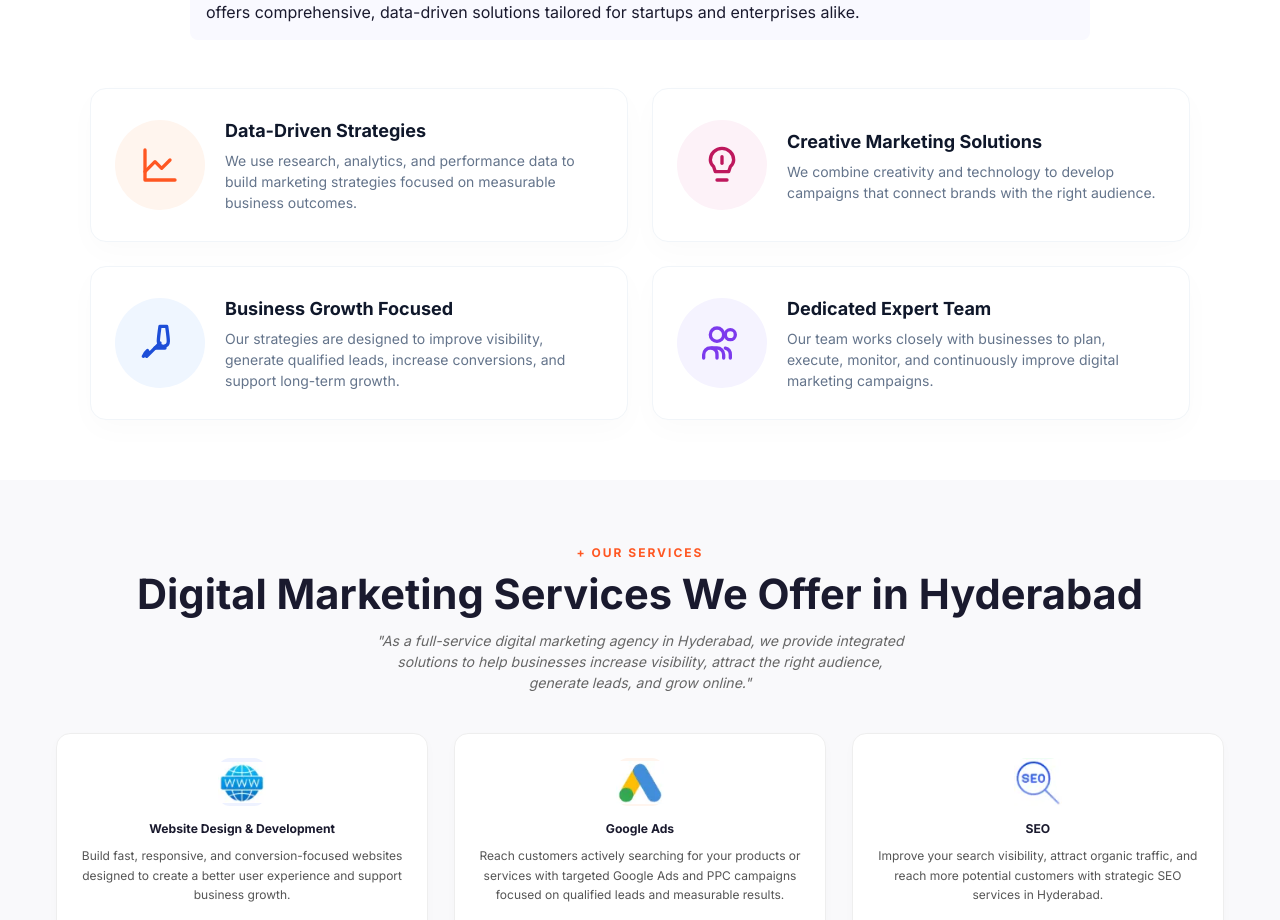
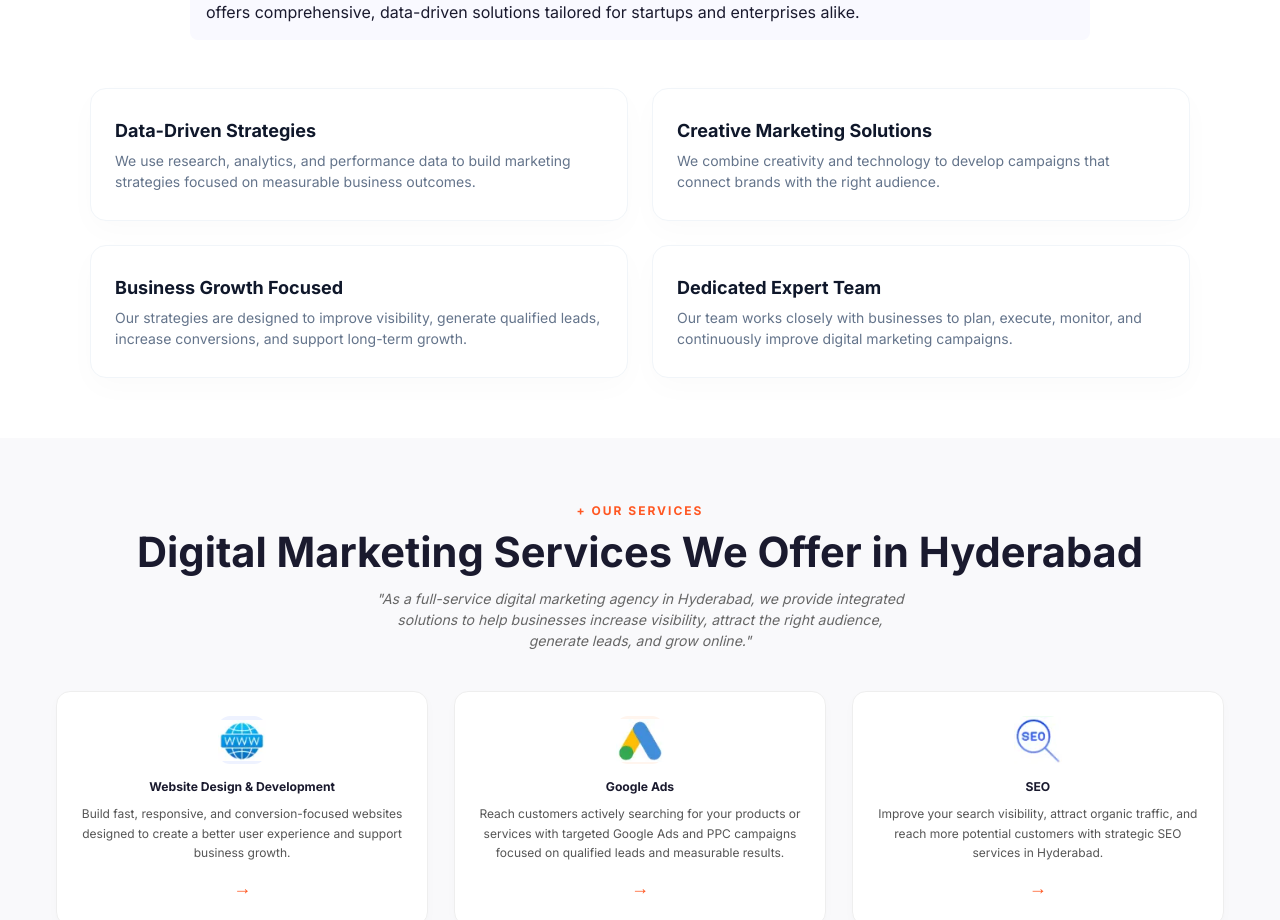
Before and after one commit to Srinivasaraot20/tenx, a Next.js app: page / in a window 1280 px wide. Shown: the part 1330-2250 px from the top of the page. Built offline with nearby package versions, Linux system fonts and the light colour scheme; no server answers.

Commit message:
style: remove SVG icons from About.js feature cards

```diff
--- a/src/components/About.js
+++ b/src/components/About.js
@@ -71,22 +71,7 @@ export default function About() {
             gap: "20px"
           }}>
 
-            <div style={{
-              width: "90px",
-              height: "90px",
-              borderRadius: "50%",
-              background: "#fff5ee",
-              display: "flex",
-              alignItems: "center",
-              justifyContent: "center",
-              flexShrink: 0,
-              position: "relative"
-            }}>
-              <svg width="40" height="40" viewBox="0 0 24 24" fill="none" stroke="#ff5722" strokeWidth="2" strokeLinecap="round" strokeLinejoin="round">
-                <path d="M3 3v18h18" />
-                <path d="M18 9l-5 5-4-4-6 6" />
-              </svg>
-            </div>
+
             <div style={{ display: "flex", flexDirection: "column", gap: "6px" }}>
               <h3 style={{ margin: "0", fontSize: "18px", fontWeight: "800", color: "#0f172a" }}>Data-Driven Strategies</h3>
               <p style={{ margin: "0", fontSize: "14px", color: "#64748b", lineHeight: "1.5" }}>
@@ -108,23 +93,7 @@ export default function About() {
             gap: "20px"
           }}>
 
-            <div style={{
-              width: "90px",
-              height: "90px",
-              borderRadius: "50%",
-              background: "#fdf2f8",
-              display: "flex",
-              alignItems: "center",
-              justifyContent: "center",
-              flexShrink: 0,
-              position: "relative"
-            }}>
-              <svg width="40" height="40" viewBox="0 0 24 24" fill="none" stroke="#be185d" strokeWidth="2" strokeLinecap="round" strokeLinejoin="round">
-                <path d="M12 2a7 7 0 0 0-7 7c0 2 1 3 2 4l1 3h8l1-3c1-1 2-2 2-4a7 7 0 0 0-7-7z" />
-                <path d="M9 21h6" />
-                <path d="M12 11v-4" />
-              </svg>
-            </div>
+
             <div style={{ display: "flex", flexDirection: "column", gap: "6px" }}>
               <h3 style={{ margin: "0", fontSize: "18px", fontWeight: "800", color: "#0f172a" }}>Creative Marketing Solutions</h3>
               <p style={{ margin: "0", fontSize: "14px", color: "#64748b", lineHeight: "1.5" }}>
@@ -146,23 +115,7 @@ export default function About() {
             gap: "20px"
           }}>
 
-            <div style={{
-              width: "90px",
-              height: "90px",
-              borderRadius: "50%",
-              background: "#eff6ff",
-              display: "flex",
-              alignItems: "center",
-              justifyContent: "center",
-              flexShrink: 0,
-              position: "relative"
-            }}>
-              <svg width="40" height="40" viewBox="0 0 24 24" fill="none" stroke="#1d4ed8" strokeWidth="2" strokeLinecap="round" strokeLinejoin="round">
-                <path d="M4.5 16.5c-1.5 1.25-2.5 3.5-2.5 3.5s2.25-1 3.5-2.5M12 12l-8 8" />
-                <path d="M12 2s-1 7-1 9c0 2 1 3 3 3s3-1 3-3c0-2-1-9-1-9z" />
-                <path d="M9 15h6" />
-              </svg>
-            </div>
+
             <div style={{ display: "flex", flexDirection: "column", gap: "6px" }}>
               <h3 style={{ margin: "0", fontSize: "18px", fontWeight: "800", color: "#0f172a" }}>Business Growth Focused</h3>
               <p style={{ margin: "0", fontSize: "14px", color: "#64748b", lineHeight: "1.5" }}>
@@ -184,25 +137,7 @@ export default function About() {
             gap: "20px"
           }}>
 
-            <div style={{
-              width: "90px",
-              height: "90px",
-              borderRadius: "50%",
-              background: "#f5f3ff",
-              display: "flex",
-              alignItems: "center",
-              justifyContent: "center",
-              flexShrink: 0,
-              position: "relative"
-            }}>
-              <svg width="40" height="40" viewBox="0 0 24 24" fill="none" stroke="#7c3aed" strokeWidth="2" strokeLinecap="round" strokeLinejoin="round">
-                <path d="M17 21v-2a4 4 0 0 0-3-3.87" />
-                <path d="M9 21v-2a4 4 0 0 0-3-3.87" />
-                <path d="M13 21v-2a4 4 0 0 0-4-4H5a4 4 0 0 0-4 4v2" />
-                <circle cx="9" cy="7" r="4" />
-                <circle cx="17" cy="7" r="3" />
-              </svg>
-            </div>
+
             <div style={{ display: "flex", flexDirection: "column", gap: "6px" }}>
               <h3 style={{ margin: "0", fontSize: "18px", fontWeight: "800", color: "#0f172a" }}>Dedicated Expert Team</h3>
               <p style={{ margin: "0", fontSize: "14px", color: "#64748b", lineHeight: "1.5" }}>
```
